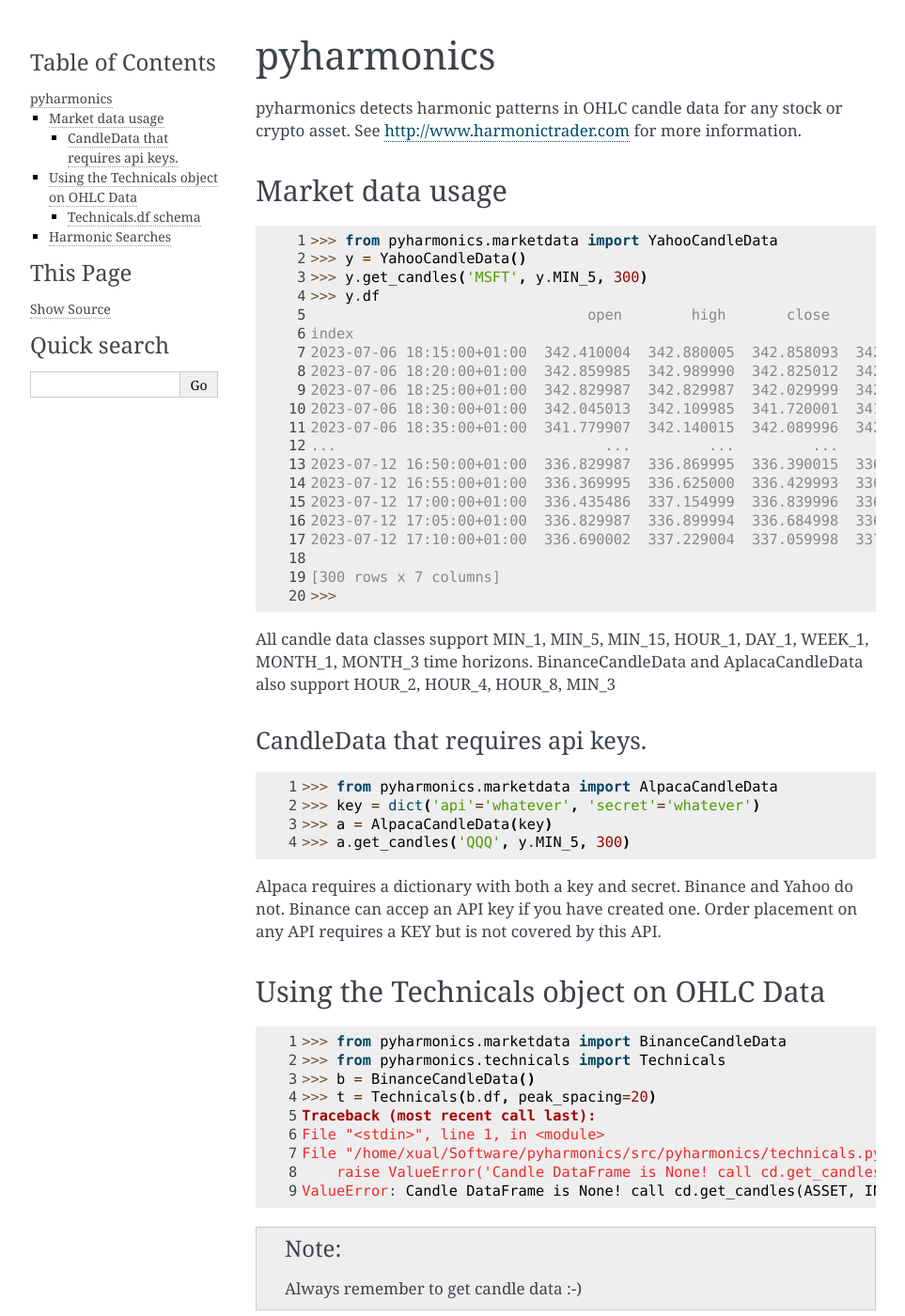
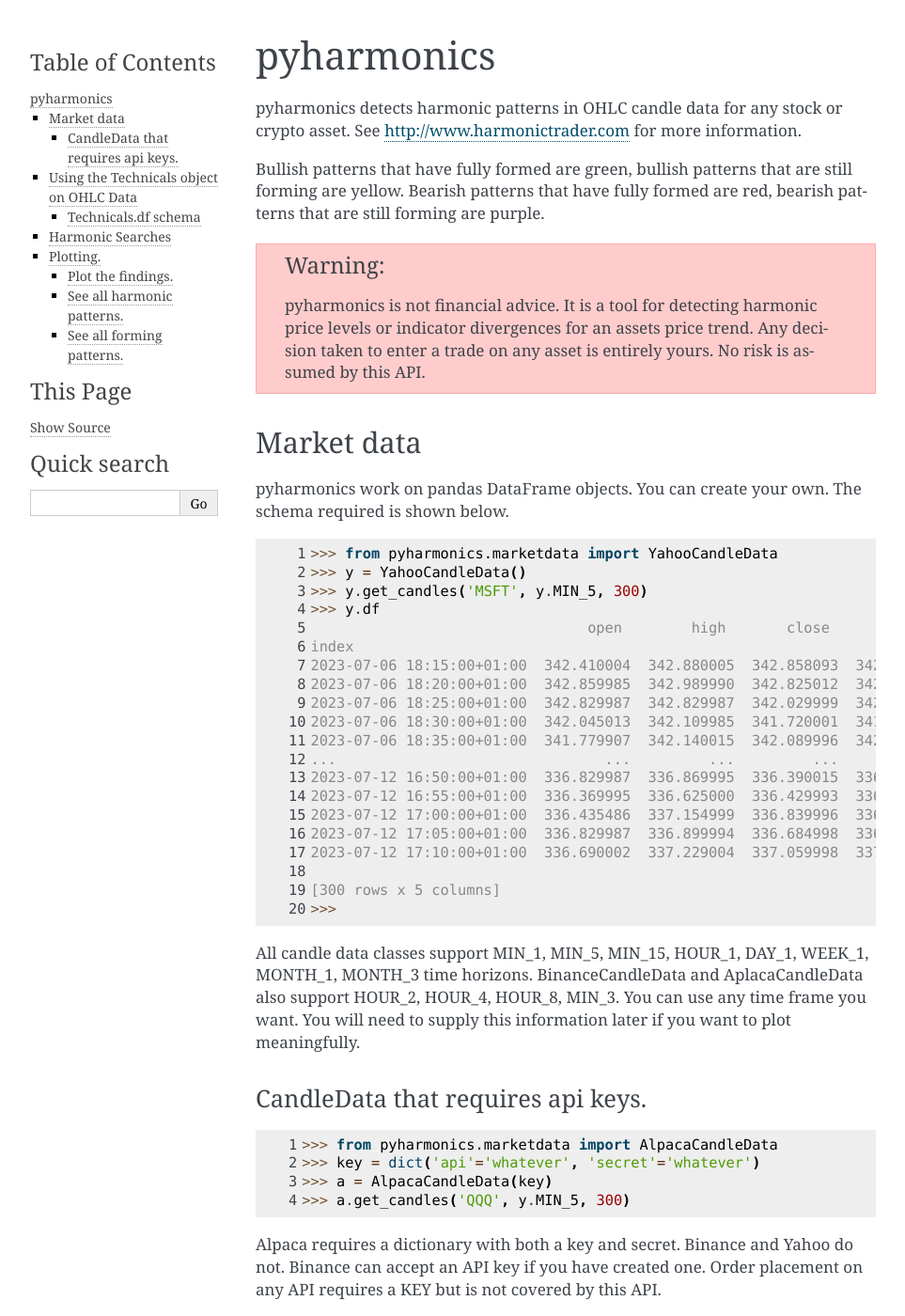
Before and after one commit to niall-oc/pyharmonics, a Sphinx documentation site: the page built from docs/index.rst, in a window 1280 px wide and 1400 px high. Shown: the whole window at 94% size, without its empty margins (148-1111 px from the left). Built offline with Sphinx 7.4.7, drawn with Linux system fonts in a browser that asks for light colours; some of the changed text lies outside the part shown.

Commit message:
Upgrade the docs

````diff
--- a/docs/index.rst
+++ b/docs/index.rst
@@ -3,10 +3,16 @@
 
 pyharmonics detects harmonic patterns in OHLC candle data for any stock or crypto asset.  See http://www.harmonictrader.com for more information.
 
+Bullish patterns that have fully formed are green, bullish patterns that are still forming are yellow.
+Bearish patterns that have fully formed are red, bearish patterns that are still forming are purple.
 
+.. warning::
+    pyharmonics is not financial advice.  It is a tool for detecting harmonic price levels or indicator divergences for an assets price trend.  Any decision taken to enter a trade on any asset is entirely yours. No risk is assumed by this API.
 
-Market data usage
------------------
+Market data
+-----------
+pyharmonics work on pandas DataFrame objects.  You can create your own.  The schema required is shown below.
+
 .. code-block:: python
     :linenos:
 
@@ -14,25 +20,26 @@
     >>> y = YahooCandleData()
     >>> y.get_candles('MSFT', y.MIN_5, 300)
     >>> y.df
-                                    open        high       close       close  volume  close_time                       dts
+                                    open        high       close       close  volume
     index
-    2023-07-06 18:15:00+01:00  342.410004  342.880005  342.858093  342.858093  299423  1688663700 2023-07-06 18:15:00+01:00
-    2023-07-06 18:20:00+01:00  342.859985  342.989990  342.825012  342.825012  186800  1688664000 2023-07-06 18:20:00+01:00
-    2023-07-06 18:25:00+01:00  342.829987  342.829987  342.029999  342.029999  253544  1688664300 2023-07-06 18:25:00+01:00
-    2023-07-06 18:30:00+01:00  342.045013  342.109985  341.720001  341.720001  236668  1688664600 2023-07-06 18:30:00+01:00
-    2023-07-06 18:35:00+01:00  341.779907  342.140015  342.089996  342.089996  190417  1688664900 2023-07-06 18:35:00+01:00
-    ...                               ...         ...         ...         ...     ...         ...                       ...
-    2023-07-12 16:50:00+01:00  336.829987  336.869995  336.390015  336.390015  345811  1689177000 2023-07-12 16:50:00+01:00
-    2023-07-12 16:55:00+01:00  336.369995  336.625000  336.429993  336.429993  301966  1689177300 2023-07-12 16:55:00+01:00
-    2023-07-12 17:00:00+01:00  336.435486  337.154999  336.839996  336.839996  264732  1689177600 2023-07-12 17:00:00+01:00
-    2023-07-12 17:05:00+01:00  336.829987  336.899994  336.684998  336.684998  200605  1689177900 2023-07-12 17:05:00+01:00
-    2023-07-12 17:10:00+01:00  336.690002  337.229004  337.059998  337.059998  110316  1689178200 2023-07-12 17:10:00+01:00
+    2023-07-06 18:15:00+01:00  342.410004  342.880005  342.858093  342.858093  299423
+    2023-07-06 18:20:00+01:00  342.859985  342.989990  342.825012  342.825012  186800
+    2023-07-06 18:25:00+01:00  342.829987  342.829987  342.029999  342.029999  253544
+    2023-07-06 18:30:00+01:00  342.045013  342.109985  341.720001  341.720001  236668
+    2023-07-06 18:35:00+01:00  341.779907  342.140015  342.089996  342.089996  190417
+    ...                               ...         ...         ...         ...     ...
+    2023-07-12 16:50:00+01:00  336.829987  336.869995  336.390015  336.390015  345811
+    2023-07-12 16:55:00+01:00  336.369995  336.625000  336.429993  336.429993  301966
+    2023-07-12 17:00:00+01:00  336.435486  337.154999  336.839996  336.839996  264732
+    2023-07-12 17:05:00+01:00  336.829987  336.899994  336.684998  336.684998  200605
+    2023-07-12 17:10:00+01:00  336.690002  337.229004  337.059998  337.059998  110316
 
-    [300 rows x 7 columns]
+    [300 rows x 5 columns]
     >>>
 
 All candle data classes support MIN_1, MIN_5, MIN_15, HOUR_1, DAY_1, WEEK_1, MONTH_1, MONTH_3 time horizons.
-BinanceCandleData and AplacaCandleData also support HOUR_2, HOUR_4, HOUR_8, MIN_3
+BinanceCandleData and AplacaCandleData also support HOUR_2, HOUR_4, HOUR_8, MIN_3.
+You can use any time frame you want.  You will need to supply this information later if you want to plot meaningfully.
 
 CandleData that requires api keys.
 ~~~~~~~~~~~~~~~~~~~~~~~~~~~~~~~~~~
@@ -44,7 +51,10 @@
     >>> a = AlpacaCandleData(key)
     >>> a.get_candles('QQQ', y.MIN_5, 300)
 
-Alpaca requires a dictionary with both a key and secret. Binance and Yahoo do not.  Binance can accep an API key if you have created one.  Order placement on any API requires a KEY but is not covered by this API.
+Alpaca requires a dictionary with both a key and secret. Binance and Yahoo do not.  Binance can accept an API key if you have created one.  Order placement on any API requires a KEY but is not covered by this API.
+
+.. note::
+    If you are supplying a key to **any API endpoint** please store those keys safely and never ever commit them accidentally to any repo.  Your keys are your account.  Losing control of them is losing control of your account.
 
 
 
@@ -143,13 +153,13 @@
     >>> m = MatrixSearch(t)
     >>> m.search()
     >>> patterns = m.get_patterns()
-    >>> patterns['XABCD']
+    >>> patterns[m.XABCD]
     []
-    >>> patterns['ABCD']
+    >>> patterns[m.ABCD]
     [ABCDPattern(name='ABCD-50-1.618', formed=True, retraces={'ABC': 0.5000347246336551, 'BCD': 3.31138888888889, 'ABCD': 3.31138888888889}, bullish=False, x=[Timestamp('2023-06-15 12:59:59+0100', tz='Europe/Dublin'), Timestamp('2023-06-17 08:59:59+0100', tz='Europe/Dublin'), Timestamp('2023-06-19 20:59:59+0100', tz='Europe/Dublin'), Timestamp('2023-06-23 20:59:59+0100', tz='Europe/Dublin')], y=[1626.01, 1770.0, 1698.0, 1936.42], abc_extensions=[1936.42], completion_min_price=1930.992, completion_max_price=1930.992)]
-    >>> patterns['ABCD'][0]
+    >>> patterns[m.ABCD][0]
     ABCDPattern(name='ABCD-50-1.618', formed=True, retraces={'ABC': 0.5000347246336551, 'BCD': 3.31138888888889, 'ABCD': 3.31138888888889}, bullish=False, x=[Timestamp('2023-06-15 12:59:59+0100', tz='Europe/Dublin'), Timestamp('2023-06-17 08:59:59+0100', tz='Europe/Dublin'), Timestamp('2023-06-19 20:59:59+0100', tz='Europe/Dublin'), Timestamp('2023-06-23 20:59:59+0100', tz='Europe/Dublin')], y=[1626.01, 1770.0, 1698.0, 1936.42], abc_extensions=[1936.42], completion_min_price=1930.992, completion_max_price=1930.992)
-    >>> patterns['ABC'][0]
+    >>> patterns[m.ABC][0]
     ABCPattern(name=0.382, formed=True, retraces={'ABC': 0.386628628131977}, bullish=True, x=[Timestamp('2023-06-15 12:59:59+0100', tz='Europe/Dublin'), Timestamp('2023-07-14 04:59:59+0100', tz='Europe/Dublin'), Timestamp('2023-07-17 20:59:59+0100', tz='Europe/Dublin')], y=[1626.01, 2029.11, 1873.26], abc_extensions=[1873.26], completion_min_price=1873.26, completion_max_price=1873.26)
     >>>
 
@@ -158,7 +168,7 @@
 .. code-block:: python
     :linenos:
 
-    >>> p = patterns['ABC'][0]
+    >>> p = patterns[m.ABC][0]
     >>> p.name
     0.382
     >>> p.x
@@ -168,3 +178,49 @@
     >>>
 
 As you can no doubt tell this information can be plotted with ``b.df`` to show you where the pattern is on the chart.
+
+Plotting.
+---------
+
+Plot the findings.
+~~~~~~~~~~~~~~~~~~
+.. code-block:: python
+    :linenos:
+
+    ```
+    >>> from pyharmonics.plotter import Plotter
+    >>> p = Plotter(t, 'BTCUSDT', b.HOUR_1)
+    >>> p.add_matrix_plots(m.get_patterns(family=m.XABCD))
+    >>> p.show()
+    ```
+
+You will see something like this.
+![This is an image](/docs/images/newplot.png)
+
+See all harmonic patterns.
+~~~~~~~~~~~~~~~~~~~~~~~~~~
+.. code-block:: python
+    :linenos:
+
+    ```
+    >>> p = Plotter(t, 'BTCUSDT', b.HOUR_1)
+    >>> p.add_matrix_plots(m.get_patterns())
+    >>> p.show()
+    ```
+
+You will see something like this.
+![This is an image](/docs/images/all_patterns.png)
+
+See all forming patterns.
+~~~~~~~~~~~~~~~~~~~~~~~~~
+.. code-block:: python
+    :linenos:
+
+    ```
+    >>> m = MatrixSearch(t)
+    >>> m.forming()
+    >>> p = Plotter(t, 'BTCUSDT', b.HOUR_1)
+    >>> p.add_matrix_plots(m.get_patterns(formed=False))
+    >>> p.show()
+    ```
+etc.
````
Also changed, not shown: README.md (+67 -26 lines), docs/images/all_patterns.png (added), docs/images/newplot.png (added).
